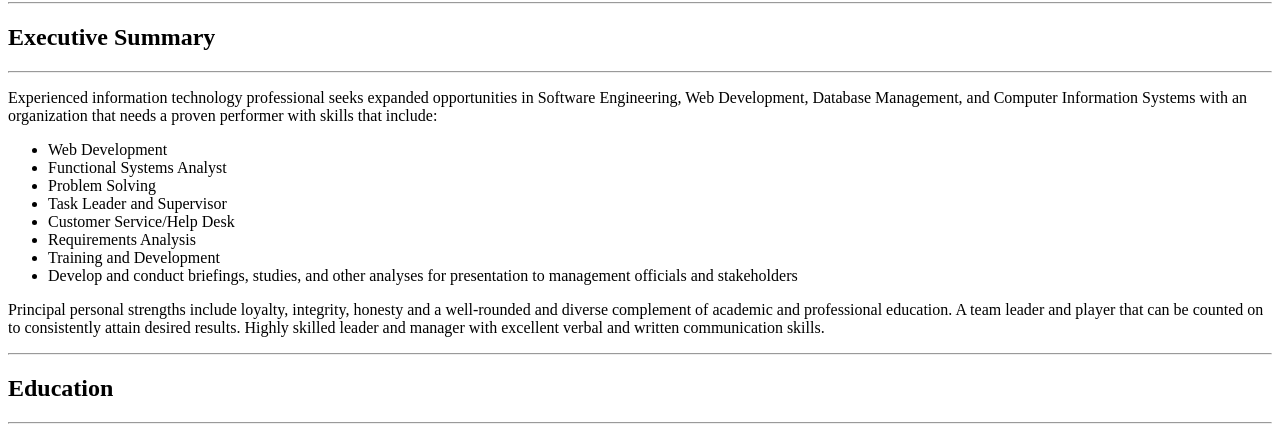
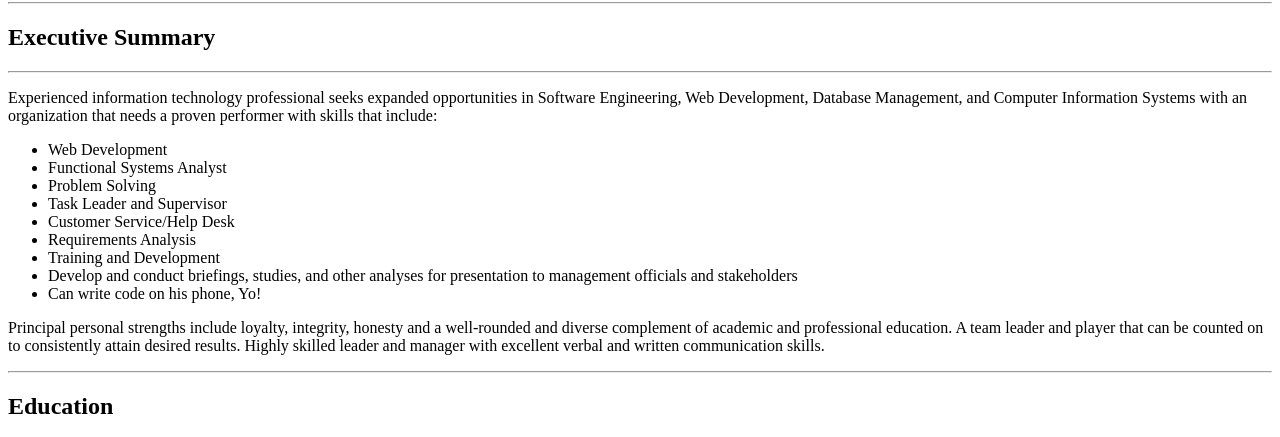
Before and after one commit to mdfox/capstone-1, a plain HTML site: page index.html in a window 1280 px wide. Shown: the part 346-783 px from the top of the page. Drawn offline with Linux system fonts and the light colour scheme.

Commit message:
Just fucking about

```diff
--- a/index.html
+++ b/index.html
@@ -30,6 +30,7 @@
         Develop and conduct briefings, studies, and other analyses for
         presentation to management officials and stakeholders
       </li>
+      <li>Can write code on his phone, Yo!</li>
     </ul>
     <p>
       Principal personal strengths include loyalty, integrity, honesty and a
```
